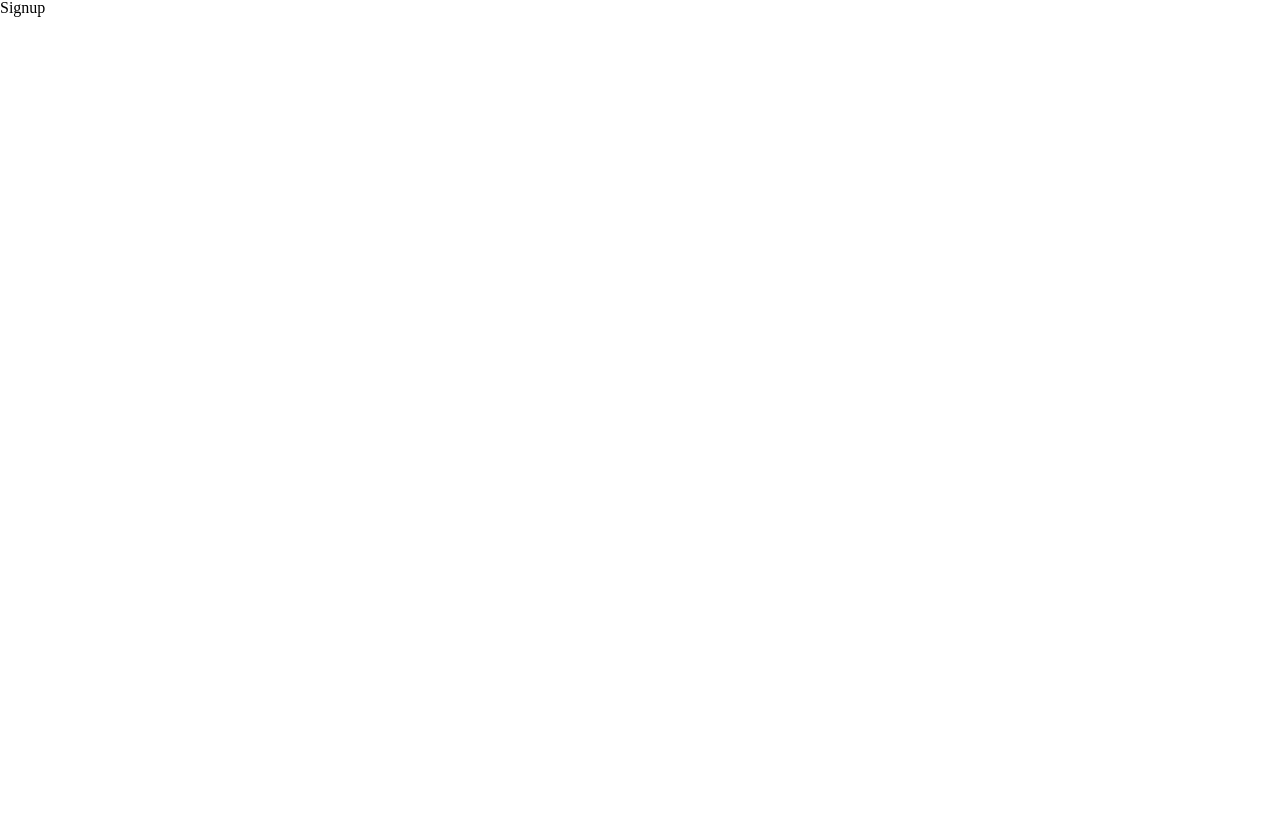
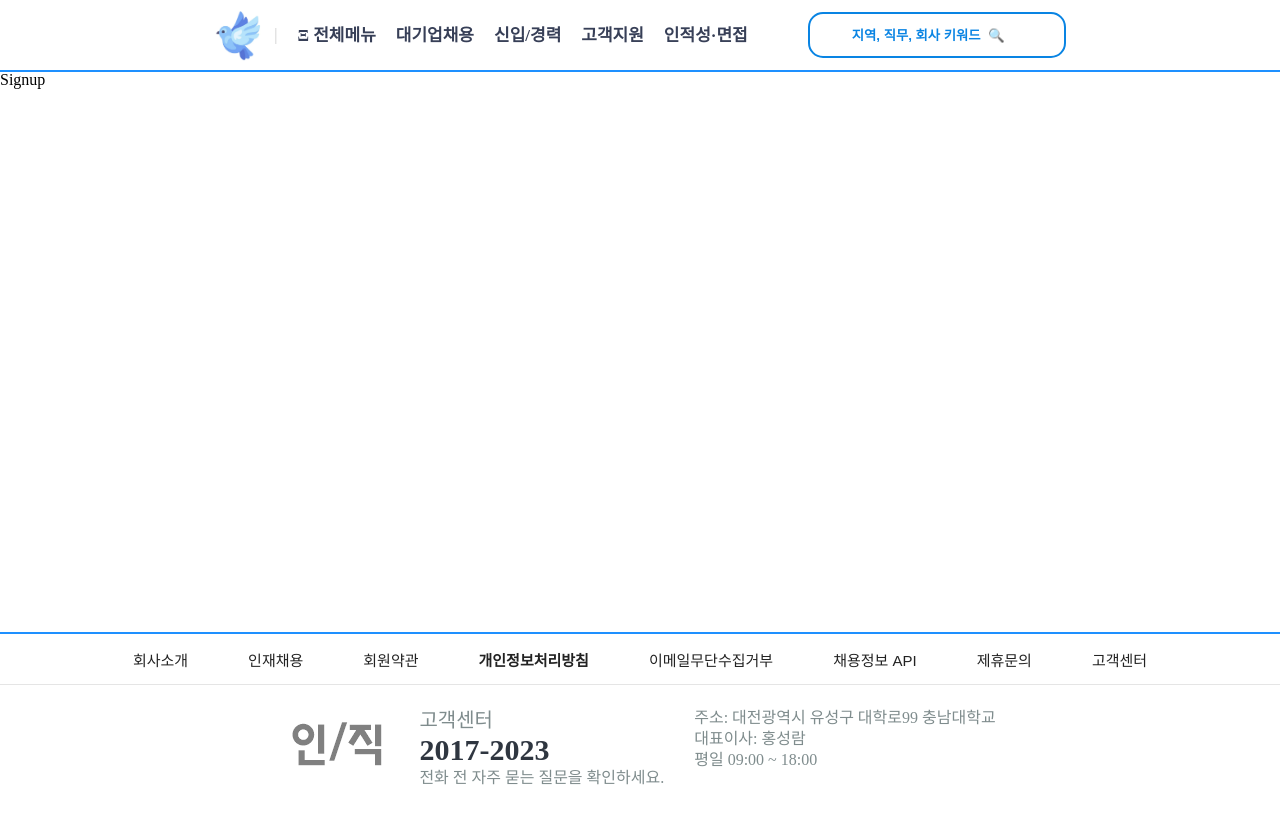
Before and after one commit to chopinballadeno4/in_jik, a React (Create React App) app: page /Signup in a window 1280 px wide. Shown: the top 824 px of the page. Before the commit the page ends 800 px from the top, so only its background shows below. Built offline with nearby package versions, Linux system fonts and the light colour scheme.

Commit message:
firebase setup

```diff
--- a/package.json
+++ b/package.json
@@ -10,6 +10,7 @@
     "@types/node": "^16.11.33",
     "@types/react": "^18.0.8",
     "@types/react-dom": "^18.0.3",
+    "firebase": "^9.6.1",
     "react": "^18.1.0",
     "react-dom": "^18.1.0",
     "react-hook-form": "^7.31.2",
--- a/src/Routes/Signup.tsx
+++ b/src/Routes/Signup.tsx
@@ -1,9 +1,21 @@
+import SubHeader from "../Components/SubHeader";
+import MainFooter from "../Components/MainFooter";
+import styled from "styled-components";
+
+const Main = styled.main`
+    width: 100vw;
+    height: 70vh;
+`;
 
 function Signup () {
 
     return(
         <>
-            <h1>Signup</h1>
+            <SubHeader/>
+            <Main>
+                Signup
+            </Main>
+            <MainFooter/>
         </>
     );
 
--- a/src/index.tsx
+++ b/src/index.tsx
@@ -1,6 +1,7 @@
 import React from 'react';
 import ReactDOM from 'react-dom/client';
 import App from './App';
+import firebase from './firebase';
 
 const root = ReactDOM.createRoot(
   document.getElementById('root') as HTMLElement
```
Also changed, not shown: src/firebase.ts (added, +17 -0 lines), 2 other files (tests, documents, lock files or other folders).
